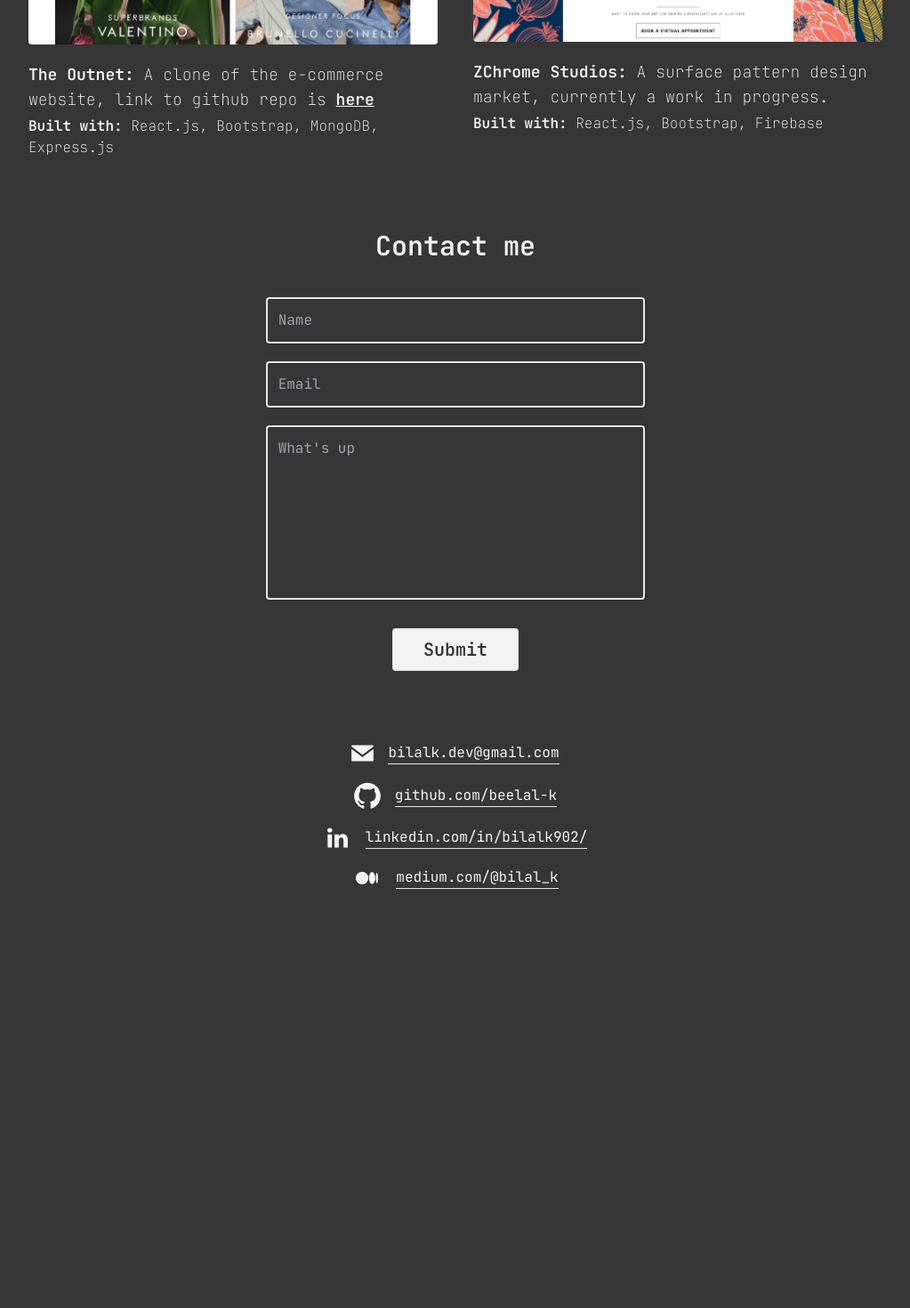
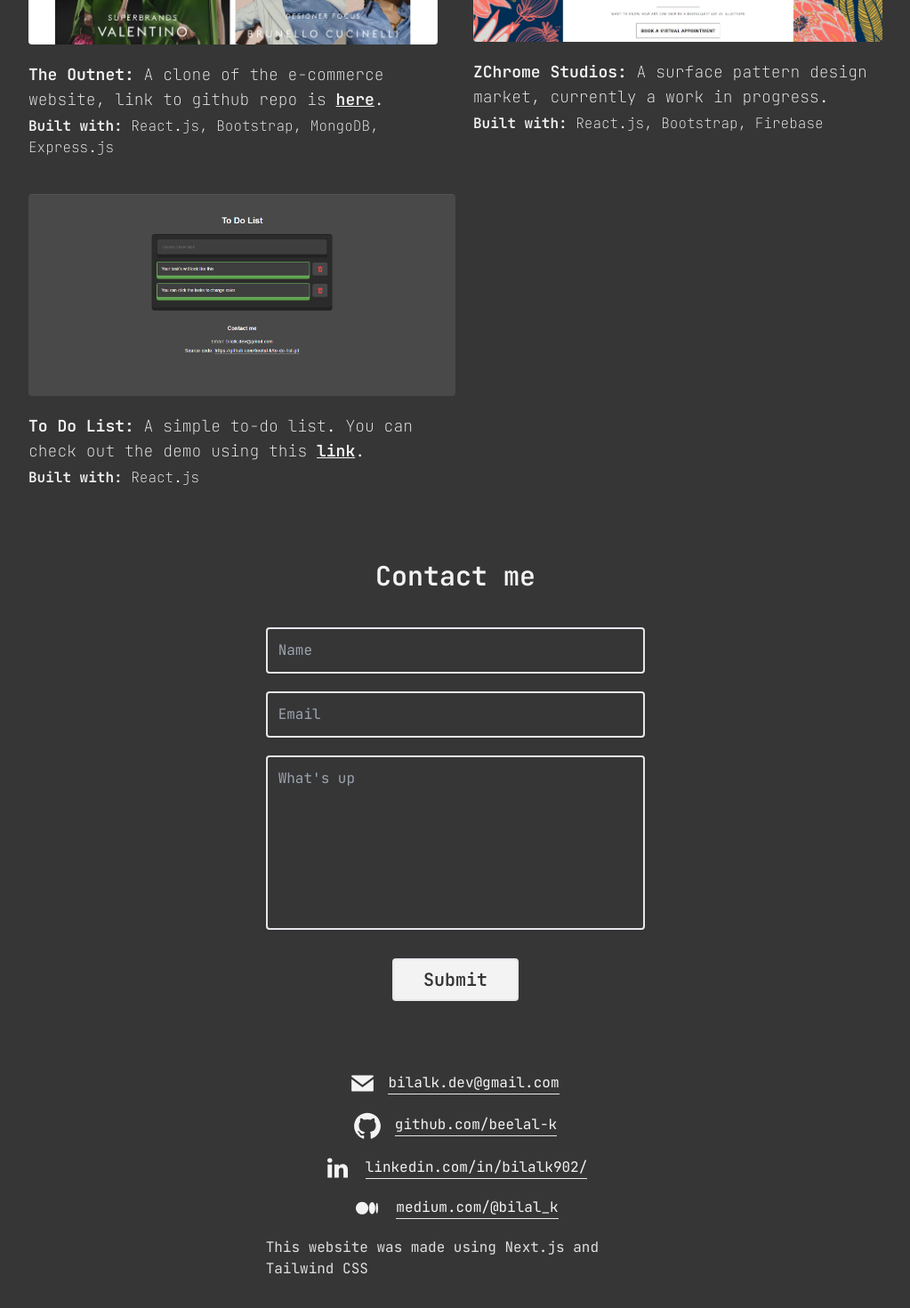
Before and after one commit to beelal-k/beelal-k.github.io, a Next.js app: page / in a window 1280 px wide. Shown: the part 909-2379 px from the top of the page at 89% size, without its empty margins (128-1151 px from the left). Before the commit the page ends 1988 px from the top, so only its background shows below. Built offline with nearby package versions, Linux system fonts and the light colour scheme.

Commit message:
added todo project and some footer text

```diff
--- a/pages/index.js
+++ b/pages/index.js
@@ -219,7 +219,7 @@
           <section className={`mx-auto mt-10 container flex flex-col xl:flex-row gap-10 xl:w-3/4 w-4/5 `} onClick={badClick}>
             <div className={`mx-auto xl:w-1/2`}>
               <Link href='https://github.com/beelal-k/the-outnet-clone' target="_blank"><Image src='/outnetWebsite.jpg' width={700} height={500} alt="..." className={`mx-auto rounded eyeExpandOnHover`} id="projectImage" /></Link>
-              <p className={`font-thin xl:text-lg mt-5 `}><span className={`font-semibold`}>The Outnet:</span> A clone of the e-commerce website, link to github repo is <Link href='https://github.com/beelal-k/the-outnet-clone' className={`underline font-semibold eyeExpandOnHover`}>here</Link></p>
+              <p className={`font-thin xl:text-lg mt-5 `}><span className={`font-semibold`}>The Outnet:</span> A clone of the e-commerce website, link to github repo is <Link href='https://github.com/beelal-k/the-outnet-clone' className={`underline font-semibold eyeExpandOnHover`}>here</Link>.</p>
               <p className={`font-semibold mt-1`}>Built with: <span className={`font-thin`}>React.js, Bootstrap,  MongoDB, Express.js</span></p>
             </div>
 
@@ -230,6 +230,14 @@
             </div>
 
           </section>
+          <section className={`mx-auto mt-10 container flex flex-col xl:flex-row gap-10 xl:w-3/4 w-4/5 `} onClick={badClick}>
+            <div className={`xl:w-1/2`}>
+              <Link href='https://github.com/beelal-k/the-outnet-clone' target="_blank"><Image src='/todolist.png' width={700} height={500} alt="..." className={`mx-auto rounded eyeExpandOnHover border-[#1a1a1a]`} id="projectImage" /></Link>
+              <p className={`font-thin xl:text-lg mt-5 `}><span className={`font-semibold`}>To Do List:</span> A simple to-do list. You can check out the demo using this <Link href='https://to-do-list-by-bilal.vercel.app/' className={`underline font-semibold eyeExpandOnHover`}>link</Link>.</p>
+              <p className={`font-semibold mt-1`}>Built with: <span className={`font-thin`}>React.js</span></p>
+            </div>
+          </section>
+
         </div>
 
       </section>
@@ -252,6 +260,7 @@
         <Link href='https://github.com/beelal-k' prefetch={false} target="_blank" className={`flex items-center eyeExpandOnHover`}><Image src='/githubIcon.svg' width={30} height={40} alt="..." className={`inline mr-4 `} /><span className={`border-b`}>github.com/beelal-k</span></Link>
         <Link href='https://www.linkedin.com/in/bilalk902/' prefetch={false} target="_blank" className={`flex items-center eyeExpandOnHover `}><Image src='/linkedinIcon.svg' width={23} height={40} alt="..." className={`ml-1 inline mr-5`} /><span className={`border-b`}>linkedin.com/in/bilalk902/</span></Link>
         <Link href='https://medium.com/@bilal_k' prefetch={false} target="_blank" className={`flex items-center eyeExpandOnHover `}><Image src='/mediumIcon.svg' width={25} height={40} alt="..." className={`ml-1 inline mr-5`} /><span className={`border-b`}>medium.com/@bilal_k</span></Link>
+        <p className={`opacity-90`}>This website was made using Next.js and Tailwind CSS</p>
       </footer>
 
 
```
Also changed, not shown: public/todolist.png (added).
